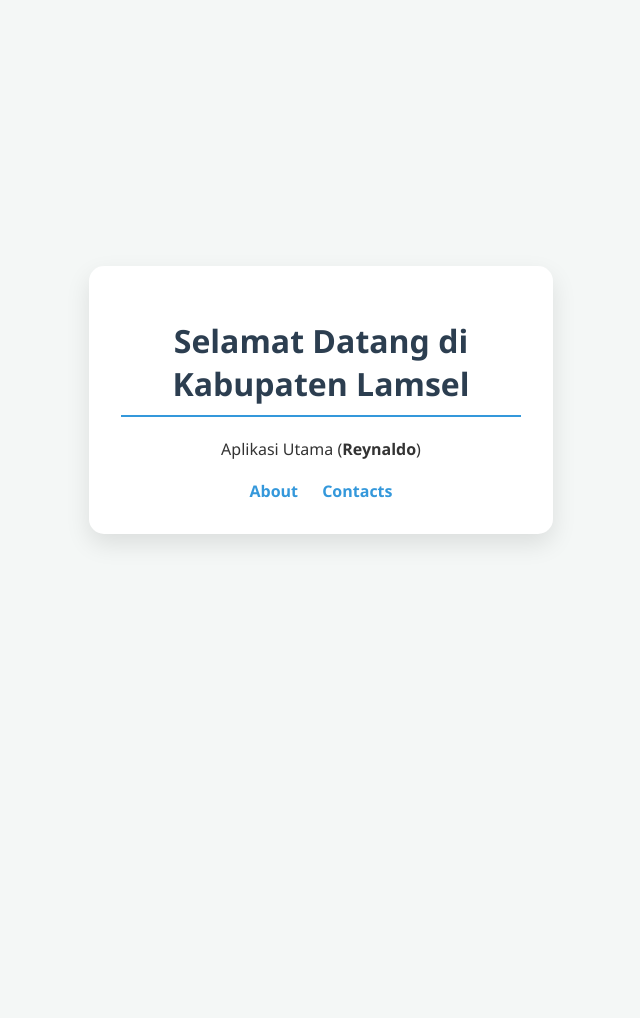
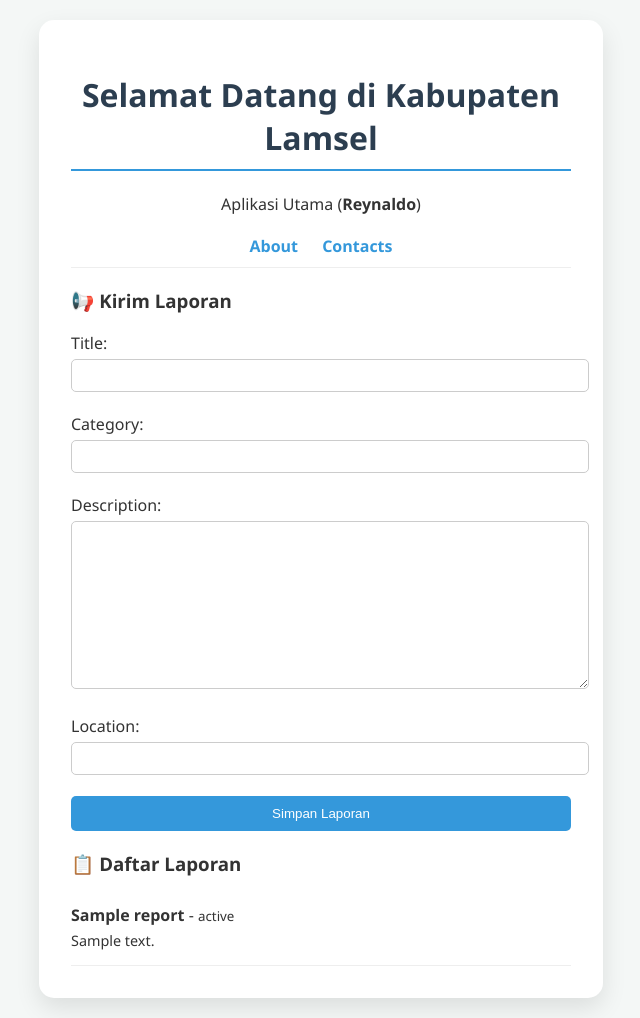
Before and after one commit to IET-Polinela/project-2026-Reynaldokurniajayasakti, a Django app: page / in a window 1280 px wide. Shown: the whole page, without its empty margins (319-959 px from the left). Before the commit the page ends 544 px from the top, so only its background shows below. Run offline with Django 5.2, Linux system fonts and the light colour scheme; tables that the repository leaves empty hold one stand-in row (values such as "Sample post").

Commit message:
labsession3

```diff
--- /dev/null
+++ b/iet_24782061_2026/main_app/forms.py
@@ -0,0 +1,7 @@
+from django import forms
+from .models import Report
+
+class ReportForm(forms.ModelForm):
+    class Meta:
+        model = Report
+        fields = ['title', 'category', 'description', 'location'] # Menentukan field yang muncul di form [cite: 65, 66]
--- /dev/null
+++ b/iet_24782061_2026/main_app/models.py
@@ -0,0 +1,15 @@
+from django.db import models
+
+class Report(models.Model):
+    title = models.CharField(max_length=200)
+    category = models.CharField(max_length=100)
+    description = models.TextField()
+    location = models.CharField(max_length=200)
+    status = models.CharField(
+        max_length=20,
+        default='REPORTED'
+    )
+    created_at = models.DateTimeField(auto_now_add=True)
+
+    def __str__(self):
+        return self.title
--- a/iet_24782061_2026/main_app/templates/main_app/home.html
+++ b/iet_24782061_2026/main_app/templates/main_app/home.html
@@ -5,21 +5,49 @@
     <meta name="viewport" content="width=device-width, initial-scale=1.0">
     <title>Home - IET Project</title>
     <style>
-        body { font-family: 'Segoe UI', Tahoma, Geneva, Verdana, sans-serif; background-color: #f4f7f6; color: #333; margin: 0; display: flex; justify-content: center; align-items: center; height: 100vh; }
-        .card { background: white; padding: 2rem; border-radius: 15px; box-shadow: 0 10px 25px rgba(0,0,0,0.1); text-align: center; max-width: 400px; }
+        body { font-family: 'Segoe UI', Tahoma, Geneva, Verdana, sans-serif; background-color: #f4f7f6; color: #333; margin: 0; display: flex; justify-content: center; padding: 20px; }
+        .card { background: white; padding: 2rem; border-radius: 15px; box-shadow: 0 10px 25px rgba(0,0,0,0.1); text-align: center; width: 100%; max-width: 500px; }
         h1 { color: #2c3e50; border-bottom: 2px solid #3498db; padding-bottom: 10px; }
-        .nav-links { margin-top: 20px; }
+        .nav-links { margin: 20px 0; border-bottom: 1px solid #eee; padding-bottom: 10px; }
         a { text-decoration: none; color: #3498db; font-weight: bold; margin: 0 10px; transition: 0.3s; }
-        a:hover { color: #2980b9; }
+
+        /* Style Tambahan untuk Report */
+        .report-section { text-align: left; margin-top: 20px; }
+        form input, form textarea { width: 100%; padding: 8px; margin: 5px 0; border-radius: 5px; border: 1px solid #ccc; }
+        .btn { background: #3498db; color: white; border: none; padding: 10px; width: 100%; border-radius: 5px; cursor: pointer; }
+        .item { border-bottom: 1px solid #eee; padding: 10px 0; text-align: left; }
     </style>
 </head>
 <body>
     <div class="card">
-        <h1>Selamat Datang di Kabupaten Lamsel</h1> <p>Aplikasi Utama (<strong>Reynaldo</strong>)</p>
+        <h1>Selamat Datang di Kabupaten Lamsel</h1>
+        <p>Aplikasi Utama (<strong>Reynaldo</strong>)</p>
+
         <div class="nav-links">
             <a href="/about/">About</a>
             <a href="/contacts/">Contacts</a>
         </div>
+
+        <div class="report-section">
+            <h3>📢 Kirim Laporan</h3>
+            <form method="POST">
+                {% csrf_token %}
+                {{ form.as_p }}
+                <button type="submit" class="btn">Simpan Laporan</button>
+            </form>
+        </div>
+
+        <div class="report-section">
+            <h3>📋 Daftar Laporan</h3>
+            {% for report in reports %}
+                <div class="item">
+                    <strong>{{ report.title }}</strong> - <small>{{ report.status }}</small>
+                    <p style="margin: 5px 0; font-size: 0.9em;">{{ report.description }}</p>
+                </div>
+            {% empty %}
+                <p>Belum ada laporan.</p>
+            {% endfor %}
+        </div>
     </div>
 </body>
 </html>
--- a/iet_24782061_2026/main_app/urls.py
+++ b/iet_24782061_2026/main_app/urls.py
@@ -1,6 +1,9 @@
 from django.urls import path
-from . import views # Mengambil fungsi dari views.py di folder yang sama [cite: 19]
+from . import views
 
 urlpatterns = [
-    path('', views.home, name='home'), # Menghubungkan URL kosong ke fungsi home [cite: 21]
+    path('', views.home, name='home'),
+    # Jika kamu pakai satu halaman saja, baris di bawah ini sebenarnya tidak wajib,
+    # tapi biarkan saja agar error attribute tadi hilang.
+    path('add/', views.add_report, name='add_report'),
 ]
--- a/iet_24782061_2026/main_app/views.py
+++ b/iet_24782061_2026/main_app/views.py
@@ -1,5 +1,33 @@
-from django.shortcuts import render
+from django.shortcuts import render, redirect
+from .models import Report
+from .forms import ReportForm
 
 def home(request):
-    # Mengambil file home.html di dalam folder templates/main_app/ [cite: 30]
-    return render(request, 'main_app/home.html')
+    # Logika Simpan (Create)
+    if request.method == "POST":
+        form = ReportForm(request.POST)
+        if form.is_valid():
+            form.save()
+            return redirect('home')
+    else:
+        form = ReportForm()
+
+    # Logika Tampilkan (Read)
+    reports = Report.objects.all().order_by('-created_at')
+
+    # Render ke home.html (gabungan Lab 2 & Lab 3)
+    return render(request, 'main_app/home.html', {
+        'form': form,
+        'reports': reports
+    })
+
+# Opsional: Jika kamu tetap ingin path /add/ sendiri, biarkan fungsi ini ada
+def add_report(request):
+    if request.method == "POST":
+        form = ReportForm(request.POST)
+        if form.is_valid():
+            form.save()
+            return redirect('home')
+    else:
+        form = ReportForm()
+    return render(request, 'main_app/home.html', {'form': form})
```
Also changed, not shown: iet_24782061_2026/iet_24782061_2026/settings.py (+9 -2 lines), iet_24782061_2026/main_app/templates/main_app/add_report.html (added, +23 -0 lines), iet_24782061_2026/main_app/templates/main_app/report_list.html (added, +20 -0 lines), iet_24782061_2026/main_app/migrations/0001_initial.py (added), iet_24782061_2026/main_app/migrations/__init__.py (added).
